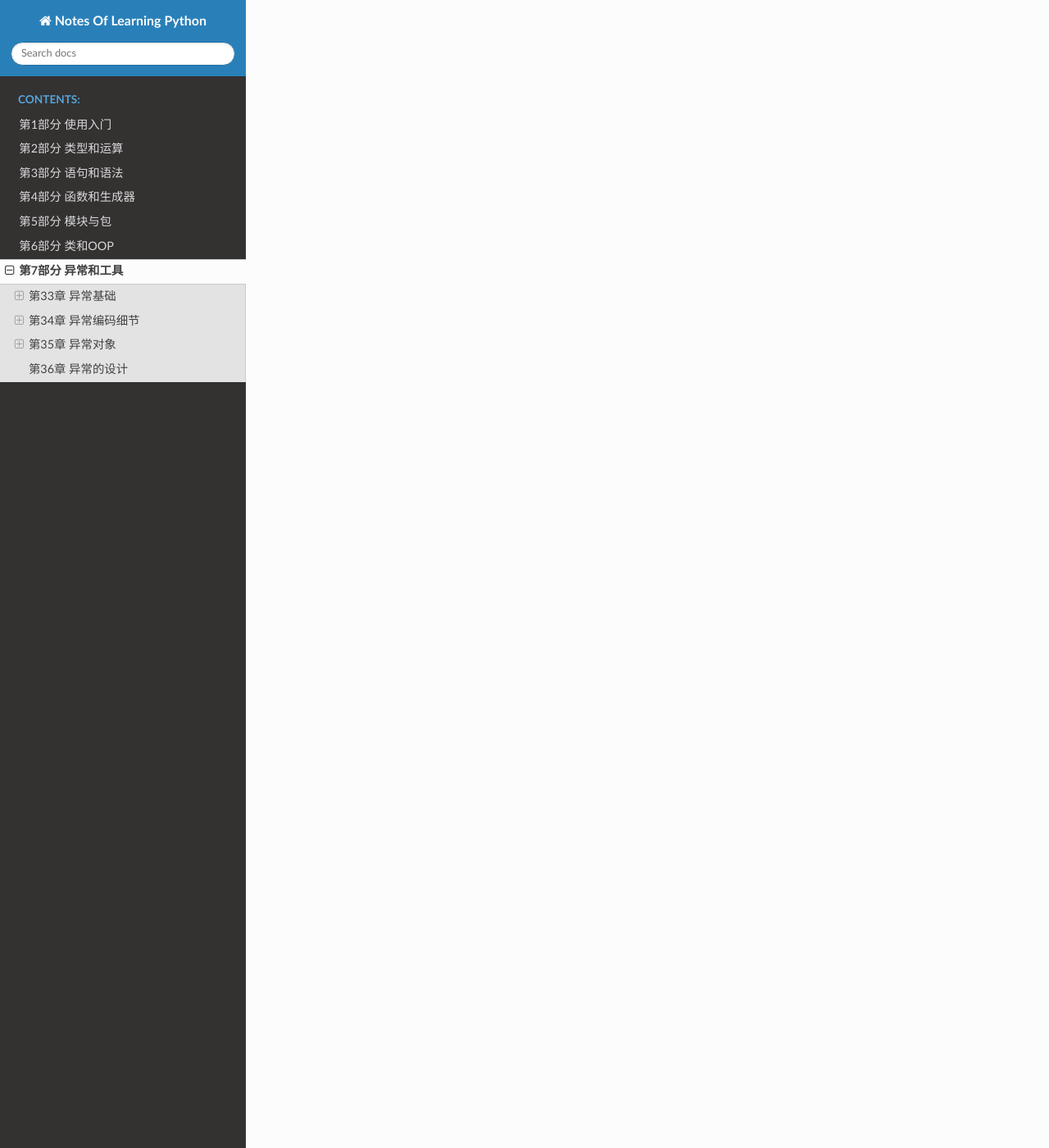
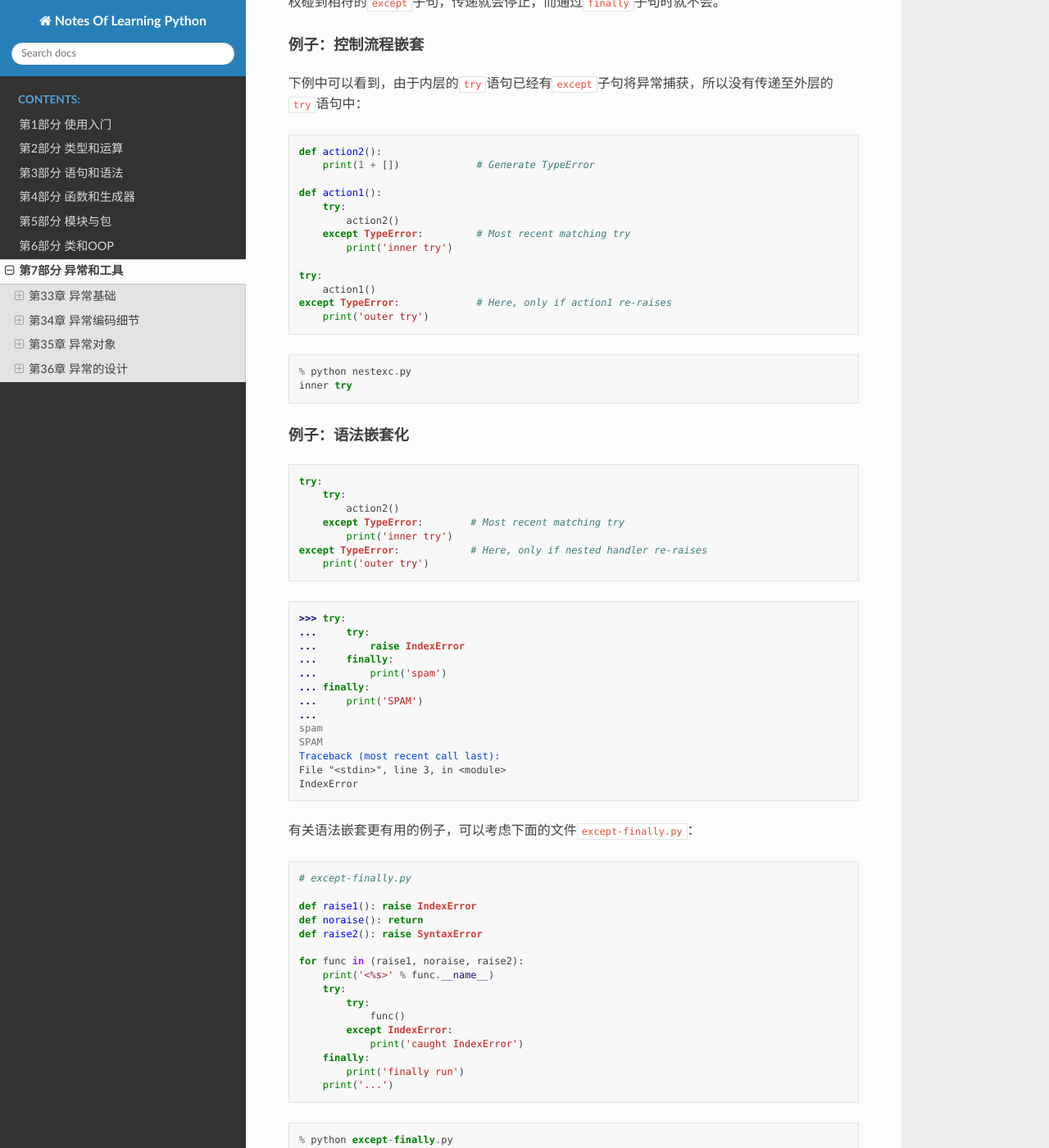
Before and after one commit to filefi/NotesOfLearningPython, a Sphinx documentation site: the page built from source/Part_7_Exceptions_and_Tools.md, in a window 1280 px wide and 1400 px high, scrolled down 25037 px. Shown: the whole window at 82% size. Built offline with Sphinx 7.4.7 and the Read the Docs theme 2.0.0, drawn with Linux system fonts in a browser that asks for light colours; some of the changed text lies outside the part shown.

````diff
--- a/source/Part_7_Exceptions_and_Tools.md
+++ b/source/Part_7_Exceptions_and_Tools.md
@@ -1190,3 +1190,166 @@ Error at: spam.txt 40
 
 
 ## 第36章 异常的设计
+
+### 36.1 嵌套异常处理器
+
+技术上来讲，从语法和代码运行时的控制流程来看，`try`语句是可以嵌套的。
+
+嵌套的`try`/`except`语句：当异常引发时（由你或由Python引起），控制权会跳回具有相符的`except`子句、最近进入的`try`语句，而程序会在`try`语句后继续执行下去。`except`子句会拦截并停止异常，这里就是你处理异常并从中恢复的地方。
+
+![1561796521461](_static/images/Part_7_Exceptions_and_Tools.assets/1561796521461.png)
+
+嵌套的`try`/`finally`：当异常在这里引发时，控制权会回到最近进入的`try`去执行其`finally`语句，异常会持续传播到所有激活状态下`try`语句的`finally`，直到最终抵达默认顶层处理器，在那里打印出错消息。`finally`子句会拦截（但不会停止）异常：只是定义了离开前要执行的动作而已。
+
+![1561796549628](_static/images/Part_7_Exceptions_and_Tools.assets/1561796549628.png)
+
+换句话说，引发异常时，程序去向何处完全取决于异常在何处发生：这是脚本运行是控制流程的函数，而不仅仅是其语法。异常的传递，基本上就是回到处理先前进入但尚未离开的`try`。只要控制权碰到相符的`except`子句，传递就会停止，而通过`finally`子句时就不会。
+
+#### 例子：控制流程嵌套
+
+下例中可以看到，由于内层的`try`语句已经有`except`子句将异常捕获，所以没有传递至外层的`try`语句中：
+
+```python
+def action2():
+    print(1 + [])             # Generate TypeError
+
+def action1():
+    try:
+        action2()
+    except TypeError:         # Most recent matching try
+        print('inner try')
+
+try:
+    action1()
+except TypeError:             # Here, only if action1 re-raises
+    print('outer try')
+```
+
+
+```
+% python nestexc.py
+inner try
+```
+
+
+
+#### 例子：语法嵌套化
+
+```python
+try:
+    try:
+        action2()
+    except TypeError:        # Most recent matching try
+        print('inner try')
+except TypeError:            # Here, only if nested handler re-raises
+    print('outer try')
+```
+
+```python
+>>> try:
+...     try:
+...         raise IndexError
+...     finally:
+...         print('spam')
+... finally:
+...     print('SPAM')
+...
+spam
+SPAM
+Traceback (most recent call last):
+File "<stdin>", line 3, in <module>
+IndexError
+```
+
+有关语法嵌套更有用的例子，可以考虑下面的文件`except-finally.py`：
+
+```python
+# except-finally.py
+
+def raise1(): raise IndexError
+def noraise(): return
+def raise2(): raise SyntaxError
+
+for func in (raise1, noraise, raise2):
+    print('<%s>' % func.__name__)
+    try:
+        try:
+            func()
+        except IndexError:
+            print('caught IndexError')
+    finally:
+        print('finally run')
+    print('...')
+```
+
+```
+% python except-finally.py
+<raise1>
+caught IndexError
+finally run
+...
+<noraise>
+finally run
+...
+<raise2>
+finally run
+Traceback (most recent call last):
+  File "except-finally.py", line 9, in <module>
+    func()
+  File "except-finally.py", line 3, in raise2
+    def raise2(): raise SyntaxError
+SyntaxError: None
+```
+
+
+
+### 36.2 异常的习惯用法
+
+#### Breaking Out of Multiple Nested Loops: “go to”
+
+```python
+>>> class Exitloop(Exception): pass
+...
+>>> try:
+...     while True:
+...         while True:
+...             for i in range(10):
+...                 if i > 3: raise Exitloop # break exits just one level
+...                 print('loop3: %s' % i)
+...             print('loop2')
+...         print('loop1')
+... except Exitloop:
+...     print('continuing') # Or just pass, to move on
+...
+loop3: 0
+loop3: 1
+loop3: 2
+loop3: 3
+continuing
+>>> i
+4
+```
+
+
+
+#### 异常不总是错误
+
+在Python中，所有错误都是异常，但不是所有异常都是错误。Python有一些类似信号的内置异常代表警告，而不是错误。
+
+#### 函数信号条件和`raise`
+
+用户定义的异常也用来引发函数信号，而不是返回调用者状态标志。
+
+#### 关闭文件和服务器连接
+
+#### 在`try`外进行调试
+
+可以利用异常处理器，取代Python的默认顶层异常处理行为。在顶层代码中的外层`try`中包装整个程序（或对它调用），就可以捕捉任何程序执行时会发生的异常，因此可破坏默认的程序终止行为。
+
+
+
+### 36.3 异常设计建议和陷阱
+
+
+
+### 36.4 核心语言总结
````
Also changed, not shown: source/_static/images/Part_7_Exceptions_and_Tools.assets/1561796521461.png (added), source/_static/images/Part_7_Exceptions_and_Tools.assets/1561796549628.png (added).
